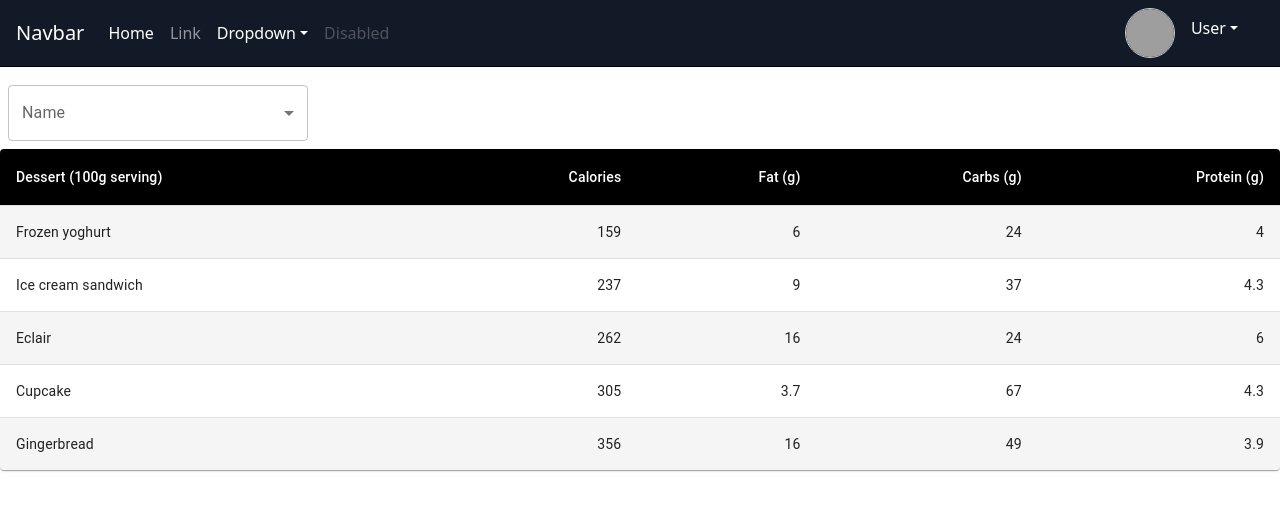
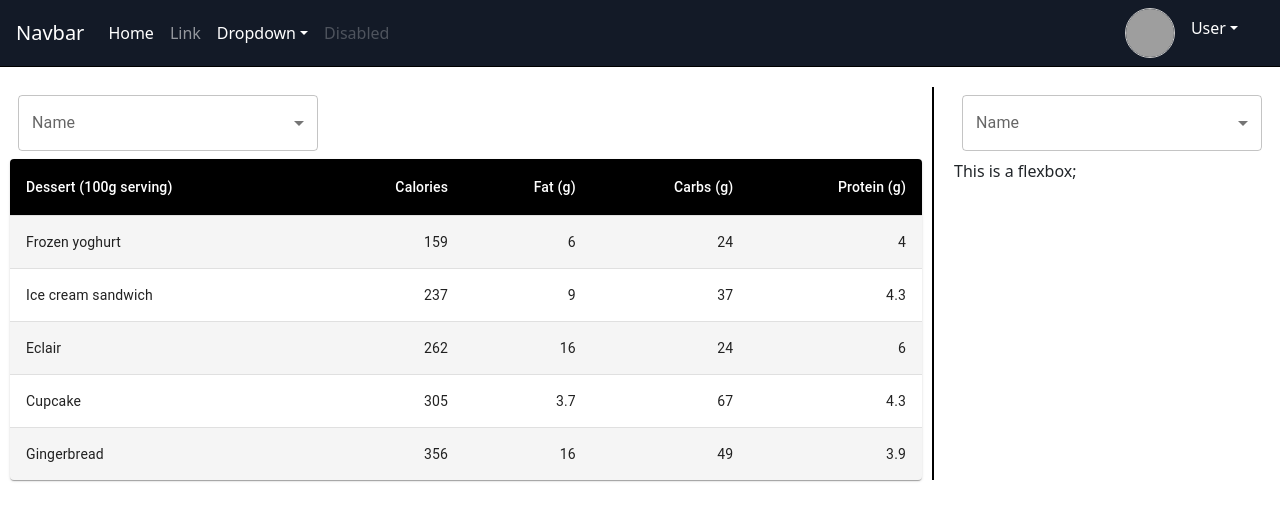
Before and after one commit to Nishaant-Rastogi/Banking-System-DBMS-Project, a Next.js app in the folder dankthebank/: page /User/loan in a window 1280 px wide. Shown: the top 520 px of the page. Built offline with nearby package versions, Linux system fonts and the light colour scheme; grey boxes are pictures that could not be loaded.

Commit message:
USER PAGES ADDED

```diff
--- a/dankthebank/components/Adminbar.js
+++ b/dankthebank/components/Adminbar.js
@@ -33,7 +33,7 @@ export default function Adminbar() {
                 <a className="nav-link dropdown-toggle" href="#" id="navbarDropdown" role="button" data-toggle="dropdown" aria-haspopup="true" aria-expanded="false">
                   Dropdown
                 </a>
-                <div className="dropdown-menu COLOR2" aria-labelledby="navbarDropdown">
+                <div className="dropdown-menu DROPDOWN" aria-labelledby="navbarDropdown">
                   <a className="dropdown-item" href="#">Action</a>
                   <a className="dropdown-item" href="#">Another action</a>
                   <div className="dropdown-divider"></div>
@@ -51,7 +51,7 @@ export default function Adminbar() {
                   <a className="nav-link dropdown-toggle" href="#" id="navbarDropdown" role="button" data-toggle="dropdown" aria-haspopup="true" aria-expanded="false">
                     User
                   </a>
-                <div className="dropdown-menu COLOR2"  aria-labelledby="navbarDropdown">
+                <div className="dropdown-menu DROPDOWN"  aria-labelledby="navbarDropdown">
                   <a className="dropdown-item" onClick={handler1}>Profile</a>
                   <div className="dropdown-divider"></div>
                     <Link href = '/'>
--- /dev/null
+++ b/dankthebank/components/DropD.js
@@ -0,0 +1,122 @@
+import * as React from 'react';
+import { useTheme } from '@mui/material/styles';
+import OutlinedInput from '@mui/material/OutlinedInput';
+import InputLabel from '@mui/material/InputLabel';
+import MenuItem from '@mui/material/MenuItem';
+import FormControl from '@mui/material/FormControl';
+import Select from '@mui/material/Select';
+import Table from './Table';
+
+const ITEM_HEIGHT = 48;
+const ITEM_PADDING_TOP = 8;
+const MenuProps = {
+    PaperProps: {
+        style: {
+            maxHeight: ITEM_HEIGHT * 4.5 + ITEM_PADDING_TOP,
+            width: 250,
+        },
+    },
+};
+
+const names = [
+    'Oliver Hansen',
+    'Van Henry',
+    'April Tucker',
+    'Ralph Hubbard',
+    'Omar Alexander',
+    'Carlos Abbott',
+    'Miriam Wagner',
+    'Bradley Wilkerson',
+    'Virginia Andrews',
+    'Kelly Snyder',
+];
+
+function getStyles(name, personName, theme) {
+    return {
+        fontWeight:
+            personName.indexOf(name) === -1
+                ? theme.typography.fontWeightRegular
+                : theme.typography.fontWeightMedium,
+    };
+}
+
+export default function MultipleSelect() {
+    const theme = useTheme();
+    const [personName, setPersonName] = React.useState([]);
+
+    const handleChange = (event) => {
+        const {
+            target: { value },
+        } = event;
+        setPersonName(
+            // On autofill we get a stringified value.
+            typeof value === 'string' ? value.split(',') : value,
+        );
+    };
+
+    return (
+        <div className = "DROPDOWNCONTAINER">
+            <div className="COL COL1">
+                <div className='ROW ROW1'>
+                    <FormControl sx={{ m: 1, width: 300 }}>
+                    <InputLabel id="demo-multiple-name-label">Name</InputLabel>
+                    <Select
+                        labelId="demo-multiple-name-label"
+                        id="demo-multiple-name"
+                        multiple
+                        value={personName}
+                        onChange={handleChange}
+                        input={<OutlinedInput label="Name" />}
+                        MenuProps={MenuProps}
+                    >
+                        {names.map((name) => (
+                            <MenuItem
+                                key={name}
+                                value={name}
+                                style={getStyles(name, personName, theme)}
+                            >
+                                {name}
+                            </MenuItem>
+                        ))}
+                    </Select>
+                    </FormControl>
+                </div>
+                <div className="ROW ROW2">
+                    <Table />
+                </div>
+            </div>
+            <div className="COL COL2">
+                <div className='ROW ROW1'>
+                    <FormControl sx={{ m: 1, width: 300 }}>
+                    <InputLabel id="demo-multiple-name-label">Name</InputLabel>
+                    <Select
+                        labelId="demo-multiple-name-label"
+                        id="demo-multiple-name"
+                        multiple
+                        value={personName}
+                        onChange={handleChange}
+                        input={<OutlinedInput label="Name" />}
+                        MenuProps={MenuProps}
+                    >
+                        {names.map((name) => (
+                            <MenuItem
+                                key={name}
+                                value={name}
+                                style={getStyles(name, personName, theme)}
+                            >
+                                {name}
+                            </MenuItem>
+                        ))}
+                    </Select>
+                    </FormControl>
+                </div>
+                <div className="ROW ROW2">
+                    <div>
+                        This is a flexbox;
+                    </div>
+                </div>
+            </div>
+        </div>
+
+    );
+}
--- a/dankthebank/components/Userbar.js
+++ b/dankthebank/components/Userbar.js
@@ -24,7 +24,7 @@ function Userbar() {
                 <a className="nav-link dropdown-toggle" href="#" id="navbarDropdown" role="button" data-toggle="dropdown" aria-haspopup="true" aria-expanded="false">
                   Dropdown
                 </a>
-                <div className="dropdown-menu COLOR2" aria-labelledby="navbarDropdown">
+                <div className="dropdown-menu DROPDOWN COLOR2" aria-labelledby="navbarDropdown">
                   <a className="dropdown-item" href="#">Action</a>
                   <a className="dropdown-item" href="#">Another action</a>
                   <div className="dropdown-divider"></div>
@@ -42,7 +42,7 @@ function Userbar() {
                   <a className="nav-link dropdown-toggle" href="#" id="navbarDropdown" role="button" data-toggle="dropdown" aria-haspopup="true" aria-expanded="false">
                     User
                   </a>
-                <div className="dropdown-menu COLOR2"  aria-labelledby="navbarDropdown">
+                <div className="dropdown-menu DROPDOWN COLOR2"  aria-labelledby="navbarDropdown">
                   <a className="dropdown-item" onClick={handler1}>Profile</a>
                   <div className="dropdown-divider"></div>
                     <Link href = '/'>
--- a/dankthebank/components/dropDown.js
+++ /dev/null
@@ -1,82 +0,0 @@
-import * as React from 'react';
-import { useTheme } from '@mui/material/styles';
-import OutlinedInput from '@mui/material/OutlinedInput';
-import InputLabel from '@mui/material/InputLabel';
-import MenuItem from '@mui/material/MenuItem';
-import FormControl from '@mui/material/FormControl';
-import Select from '@mui/material/Select';
-
-const ITEM_HEIGHT = 48;
-const ITEM_PADDING_TOP = 8;
-const MenuProps = {
-    PaperProps: {
-        style: {
-            maxHeight: ITEM_HEIGHT * 4.5 + ITEM_PADDING_TOP,
-            width: 250,
-        },
-    },
-};
-
-const names = [
-    'Oliver Hansen',
-    'Van Henry',
-    'April Tucker',
-    'Ralph Hubbard',
-    'Omar Alexander',
-    'Carlos Abbott',
-    'Miriam Wagner',
-    'Bradley Wilkerson',
-    'Virginia Andrews',
-    'Kelly Snyder',
-];
-
-function getStyles(name, personName, theme) {
-    return {
-        fontWeight:
-            personName.indexOf(name) === -1
-                ? theme.typography.fontWeightRegular
-                : theme.typography.fontWeightMedium,
-    };
-}
-
-export default function MultipleSelect() {
-    const theme = useTheme();
-    const [personName, setPersonName] = React.useState([]);
-
-    const handleChange = (event) => {
-        const {
-            target: { value },
-        } = event;
-        setPersonName(
-            // On autofill we get a stringified value.
-            typeof value === 'string' ? value.split(',') : value,
-        );
-    };
-
-    return (
-        <div>
-            <FormControl sx={{ m: 1, width: 300 }}>
-                <InputLabel id="demo-multiple-name-label">Name</InputLabel>
-                <Select
-                    labelId="demo-multiple-name-label"
-                    id="demo-multiple-name"
-                    multiple
-                    value={personName}
-                    onChange={handleChange}
-                    input={<OutlinedInput label="Name" />}
-                    MenuProps={MenuProps}
-                >
-                    {names.map((name) => (
-                        <MenuItem
-                            key={name}
-                            value={name}
-                            style={getStyles(name, personName, theme)}
-                        >
-                            {name}
-                        </MenuItem>
-                    ))}
-                </Select>
-            </FormControl>
-        </div>
-    );
-}
--- a/dankthebank/pages/User/current.js
+++ b/dankthebank/pages/User/current.js
@@ -1,13 +1,12 @@
 import React from 'react';
 import Userbar from '../../components/Userbar';
-import DropDown from '../../components/dropDown';
+import DropDown from '../../components/DropD';
 import Table from '../../components/Table';
 function current() {
   return (
     <div>
       <Userbar />
       <DropDown />
-      <Table />
     </div>
   )
 }
--- a/dankthebank/pages/User/loan.js
+++ b/dankthebank/pages/User/loan.js
@@ -1,13 +1,12 @@
 import React from 'react';
 import Userbar from '../../components/Userbar';
-import DropDown from '../../components/dropDown';
+import DropDown from '../../components/DropD';
 import Table from '../../components/Table';
 function UserLoan() {
   return (
     <div>
       <Userbar />
       <DropDown />
-      <Table />
     </div>
   )
 }
--- a/dankthebank/pages/User/savings.js
+++ b/dankthebank/pages/User/savings.js
@@ -7,7 +7,6 @@ function savings() {
     <div>
       <Userbar />
       <DropDown />
-      <Table />
     </div>
   )
 }
--- a/dankthebank/pages/User/transactions.js
+++ b/dankthebank/pages/User/transactions.js
@@ -1,13 +1,11 @@
 import React from 'react';
 import Userbar from '../../components/Userbar';
-import DropDown from '../../components/dropDown';
-import Table from '../../components/Table';
+import DropDown from '../../components/DropD';
 function transactions() {
   return (
     <div>
       <Userbar />
       <DropDown />
-      <Table />
     </div>
   )
 }
--- a/dankthebank/pages/_app.js
+++ b/dankthebank/pages/_app.js
@@ -3,6 +3,8 @@ import '../styles/index.css';
 import '../styles/userbar.css';
 import '../styles/adminbar.css';
 import '../styles/userhome.css';
+import '../styles/userhome.css';
+import '../styles/transactions.css';
 import 'bootstrap/dist/css/bootstrap.min.css';
 
 function MyApp({ Component, pageProps }) {
--- a/dankthebank/styles/adminbar.css
+++ b/dankthebank/styles/adminbar.css
@@ -36,8 +36,13 @@
     color: white;
 }
 
+.ADMINBAR .DROPDOWN{
+    background-color: #232f4a;
+}
+
 .ADMINBAR  .dropdown-item:hover{
     background-color: #131a27;
+    color: white;
 }
 
 .APROFILE{
--- /dev/null
+++ b/dankthebank/styles/transactions.css
@@ -0,0 +1,21 @@
+.DROPDOWNCONTAINER{
+    flex: 1;
+    display: flex;
+    justify-content: space-between;
+    align-items: flex-start;
+    flex-direction: row;
+}
+
+.DROPDOWNCONTAINER .COL{
+    margin: 10px;
+}
+
+.DROPDOWNCONTAINER .COL1{
+    flex: 8;
+    padding-right: 10px;
+    border-right: 2px solid black;
+}
+
+.DROPDOWNCONTAINER .COL2{
+    flex: 2;
+}
--- a/dankthebank/styles/userbar.css
+++ b/dankthebank/styles/userbar.css
@@ -37,8 +37,13 @@
     color: white;
 }
 
+.USERBAR .DROPDOWN{
+    background-color: #232f4a;
+}
+
 .USERBAR  .dropdown-item:hover{
     background-color: #131a27;
+    color: white;
 }
 
 .UPROFILE{
```
Also changed, not shown: 1 other file (tests, documents, lock files or other folders).
